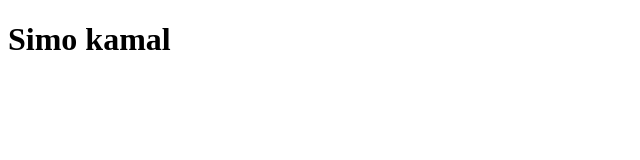
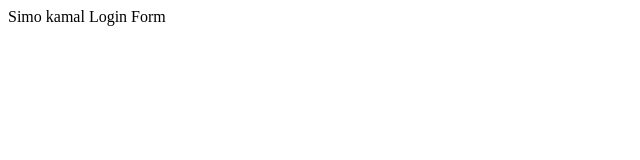
Before and after one commit to simokamal/myappsimple, a plain HTML site: page index.html in a window 1280 px wide. Shown: the whole page, without its empty margins (0-640 px from the left). Drawn offline with Linux system fonts and the light colour scheme.

Commit message:
login form

```diff
--- a/index.html
+++ b/index.html
@@ -4,6 +4,7 @@
 	<title>hrllo</title>
 </head>
 <body>
-<h1>Simo kamal</h1>
+Simo kamal
+Login Form
 </body>
 </html>
```
Also changed, not shown: login.html (added, +1 -0 lines).
